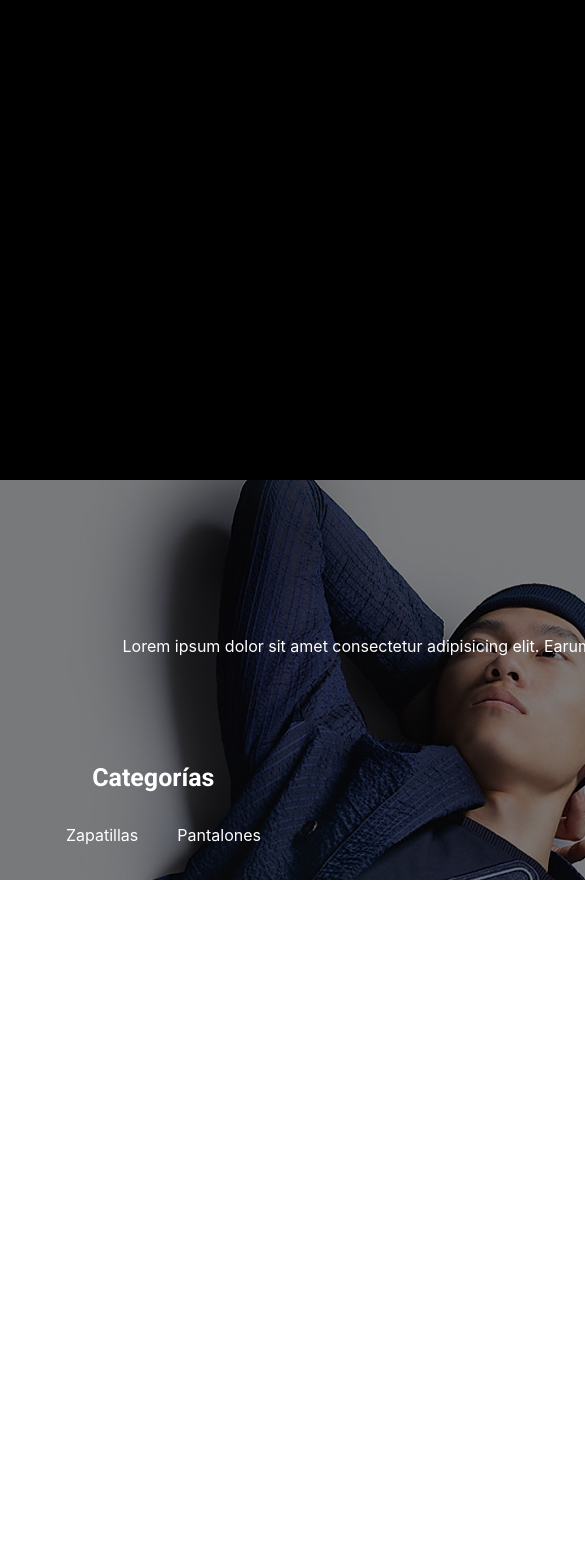
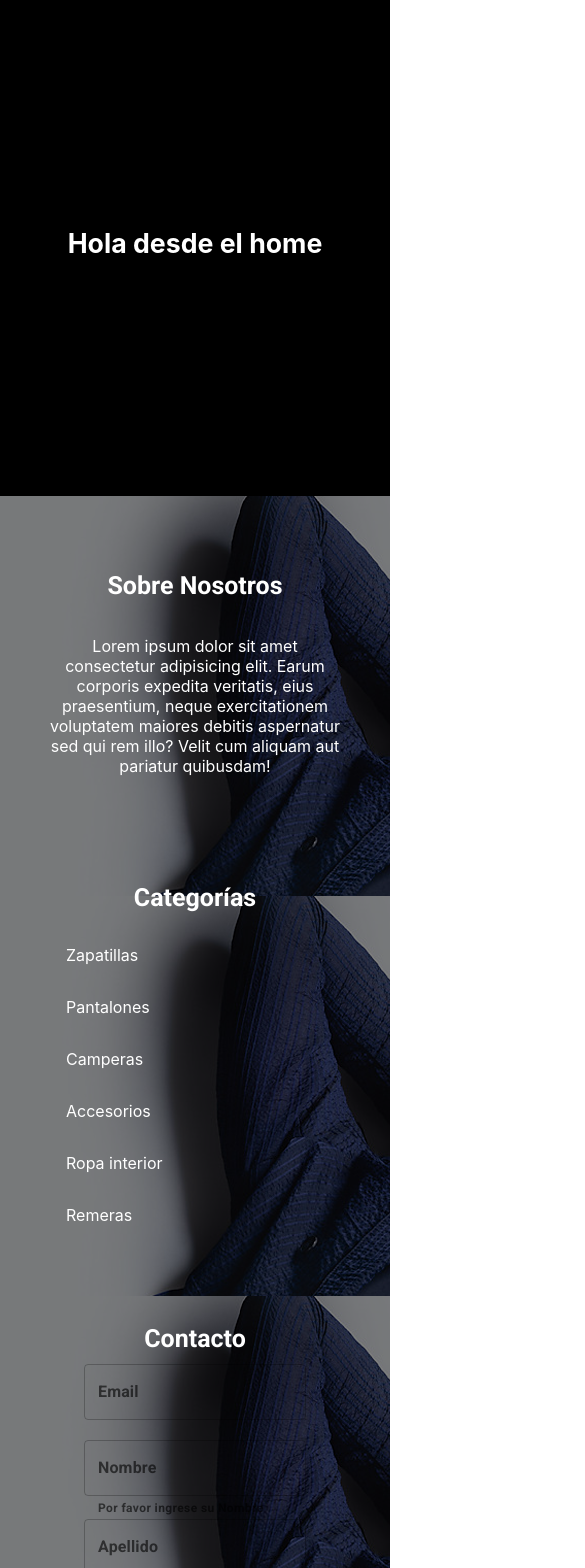
Before and after one commit to arianhoff/TrabajoGrupalKMVClothing, a React (Create React App) app: page / in a window 390 px wide. Shown: the part 432-2000 px from the top of the page, 585 px wide, since content can reach past the window. Before the commit the page ends 1742 px from the top, so only its background shows below. Built offline with nearby package versions, Linux system fonts and the light colour scheme.

Commit message:
Corrección de componentes responsive

```diff
--- a/src/general/footer.js
+++ b/src/general/footer.js
@@ -8,9 +8,10 @@ import { TextField } from "@mui/material";
 
 export default function Footer() {
   return (
+    <div className="global">
       <Box sx={{ flexGrow: 1 }} className="footer-global">
         <Grid container spacing={2} className="flex-global">
-        <Grid item xs={12} lg={4}>
+          <Grid item xs={12} sm={4}>
             <div className="nosotros">
               <Box className="sobre-text">Sobre Nosotros</Box>
               <p className="descripcion">
@@ -21,32 +22,32 @@ export default function Footer() {
               </p>
             </div>
           </Grid>
-        <Grid item xs={2} lg={4}>
+          <Grid item xs={12} sm={4}>
             <div className="categorias">
               <Box className="titulo-cat">Categorías</Box>
               <Grid className="opciones" container spacing={2}>
-              <Grid item xs={6} md={4}>
+                <Grid item xs={12} md={4}>
                   <Item>Zapatillas</Item>
                 </Grid>
-              <Grid item xs={6} md={4}>
+                <Grid item xs={12} md={4}>
                   <Item>Pantalones</Item>
                 </Grid>
-              <Grid item xs={6} md={4}>
+                <Grid item xs={12} md={4}>
                   <Item>Camperas</Item>
                 </Grid>
-              <Grid item xs={6} md={4}>
+                <Grid item xs={12} md={4}>
                   <Item>Accesorios</Item>
                 </Grid>
-              <Grid item xs={6} md={4}>
+                <Grid item xs={12} md={4}>
                   <Item>Ropa interior</Item>
                 </Grid>
-              <Grid item xs={6} md={4}>
+                <Grid item xs={12} md={4}>
                   <Item>Remeras</Item>
                 </Grid>
               </Grid>
             </div>
           </Grid>
-        <Grid item xs={12} lg={4}>
+          <Grid item xs={12} sm={4}>
             <div className="contacto">
               <Box className="contact-text">Contacto</Box>
               <Box className="email">
@@ -77,5 +78,6 @@ export default function Footer() {
           </Grid>
         </Grid>
       </Box>
+    </div>
   );
 }
--- a/src/style/footerKMV.css
+++ b/src/style/footerKMV.css
@@ -1,77 +1,5 @@
-/* .div-global {
-  display: grid;
-  grid-template-columns: 1fr 1fr 1fr;
-  background-image: url(../assets/imagenfooter.png);
-  width: 1920px;
-  height: 400px;
-  justify-content: space-around;
-}
-.fondo-footer {
-  position: absolute;
-}
-.first-div {
-  width: 400px;
-  height: 200px;
-  color: white;
-  margin-left: 350px;
-  margin-top: 90px;
-}
-.first-h2 {
-  color: white;
-  font-family: "Roboto", sans-serif;
-}
-.second-div {
-  width: 400px;
-  height: 200px;
-  margin-top: 90px;
-}
-.categories {
-  font-family: "Roboto", sans-serif;
-  color: white;
-}
-.options ul li {
-  list-style: none;
-  color: white;
-  font-family: "Roboto", sans-serif;
-  margin-right: 35px;
-}
-.third-div {
-  color: white;
-  width: 400px;
-  height: 200px;
-  margin-right: 350px;
-  margin-top: 90px;
-}
-.contact {
-  font-family: "Roboto", sans-serif;
-}
-.ingreso {
-  margin-top: 5px;
-}
-.datos ul li {
-  margin-right: 30px;
-  list-style: none;
-  color: white;
-}
-.boton {
-  margin-left: 20px;
-}
-.derechos {
-  position: absolute;
-  background-color: black;
-  color: white;
-  margin-top: 380px;
-  width: 1920px;
-  font-size: 12px;
-}; */
-
 .footer-global {
   background-image: url(../assets/imagenfooter.png);
-  width: 1920px;
-  height: 400px;
-}
-.flex-global {
-
 }
 .categorias {
   padding-top: 75px;
@@ -81,7 +9,7 @@
 }
 .titulo-cat {
   font-size: 25px;
-  font-family: 'Roboto', sans-serif;
+  font-family: "Roboto", sans-serif;
 }
 .opciones {
   padding-top: 25px;
@@ -89,33 +17,33 @@
 .contacto {
   padding-top: 75px;
   padding-left: 50px;
-  padding-right: 100px;
+  padding-right: 50px;
   color: white;
   line-height: 30px;
 }
 .contact-text {
   font-size: 25px;
-  font-family: 'Roboto', sans-serif;
+  font-family: "Roboto", sans-serif;
 }
 .boton-texto {
   padding-top: 20px;
 }
 .boton {
-  padding-top: 10px;
-  padding-right: 380px;
+  padding-top: 20px;
+  padding-bottom: 50px;
 }
 .nosotros {
   padding-top: 75px;
-  padding-left: 100px;
+  padding-left: 50px;
   padding-right: 50px;
   color: white;
 }
 .sobre-text {
   font-size: 25px;
-  font-family: 'Roboto', sans-serif;
+  font-family: "Roboto", sans-serif;
 }
 .descripcion {
-  padding-top: 20px
+  padding-top: 20px;
 }
 .apellido {
   padding-left: 5px;
@@ -123,3 +51,11 @@
 .email {
   padding-top: 10px;
 }
+.global {
+  display: flex;
+  justify-content: center;
+}
+.global img {
+  width: 100%;
+  height: auto;
+}
--- a/src/style/headerKMV.css
+++ b/src/style/headerKMV.css
@@ -16,7 +16,7 @@
   .Header {
     margin-top: 10vh;
     background-color: #000000;
-    width: 1920px;
+    width: 100%;
     min-height: 40vh;
     display: flex;
     flex-direction: column;
--- a/src/style/homeKMV.css
+++ b/src/style/homeKMV.css
@@ -1,6 +1,6 @@
 .Home-body {
     background-color: #000000;
-    width: 1920px;
+    width: 100%;
     min-height: 60vh;
     display: flex;
     flex-direction: column;
```
Also changed, not shown: src/index.css (line endings or trailing spaces). Lines whose indentation alone changed are shown as unchanged.
